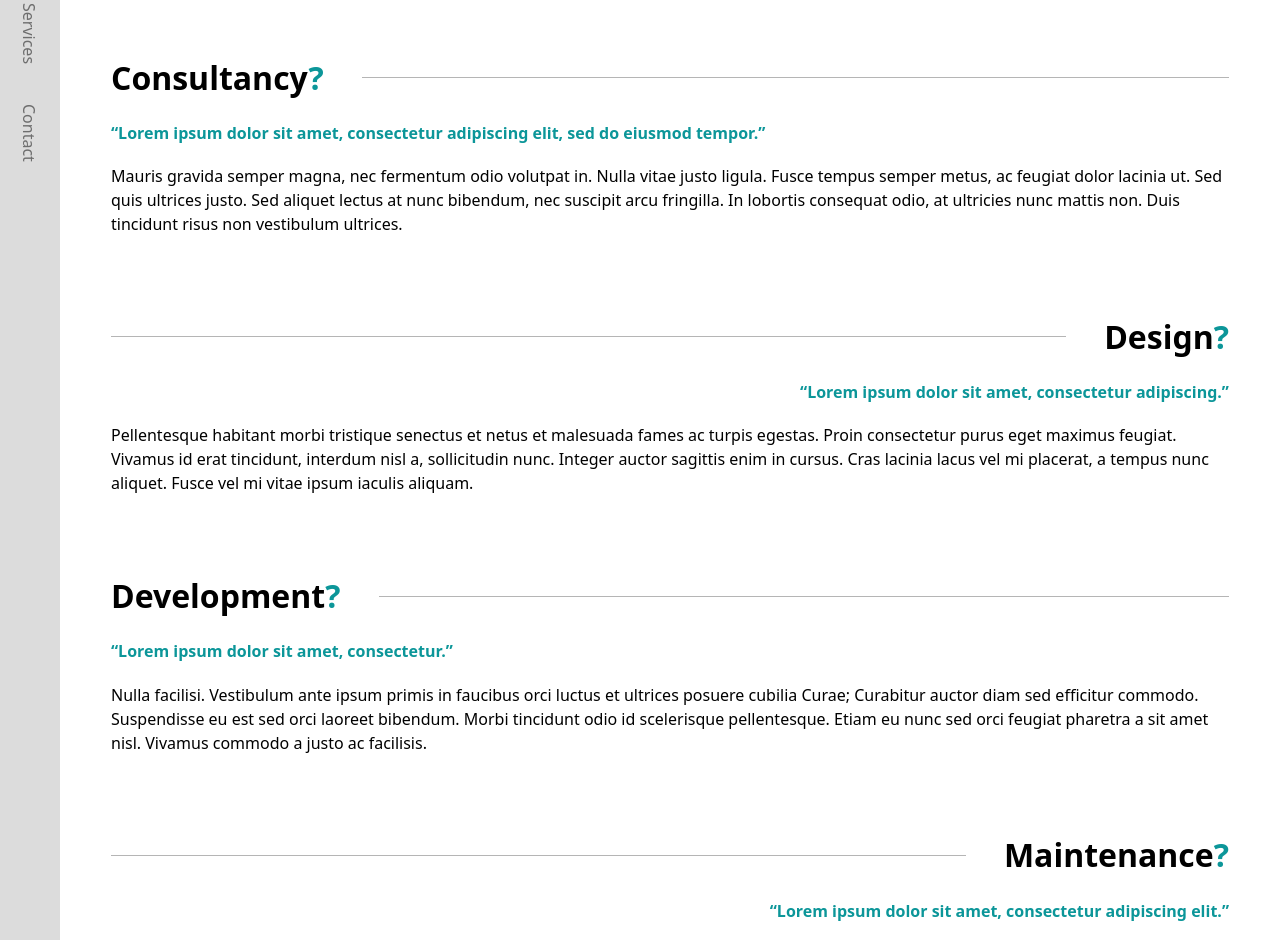
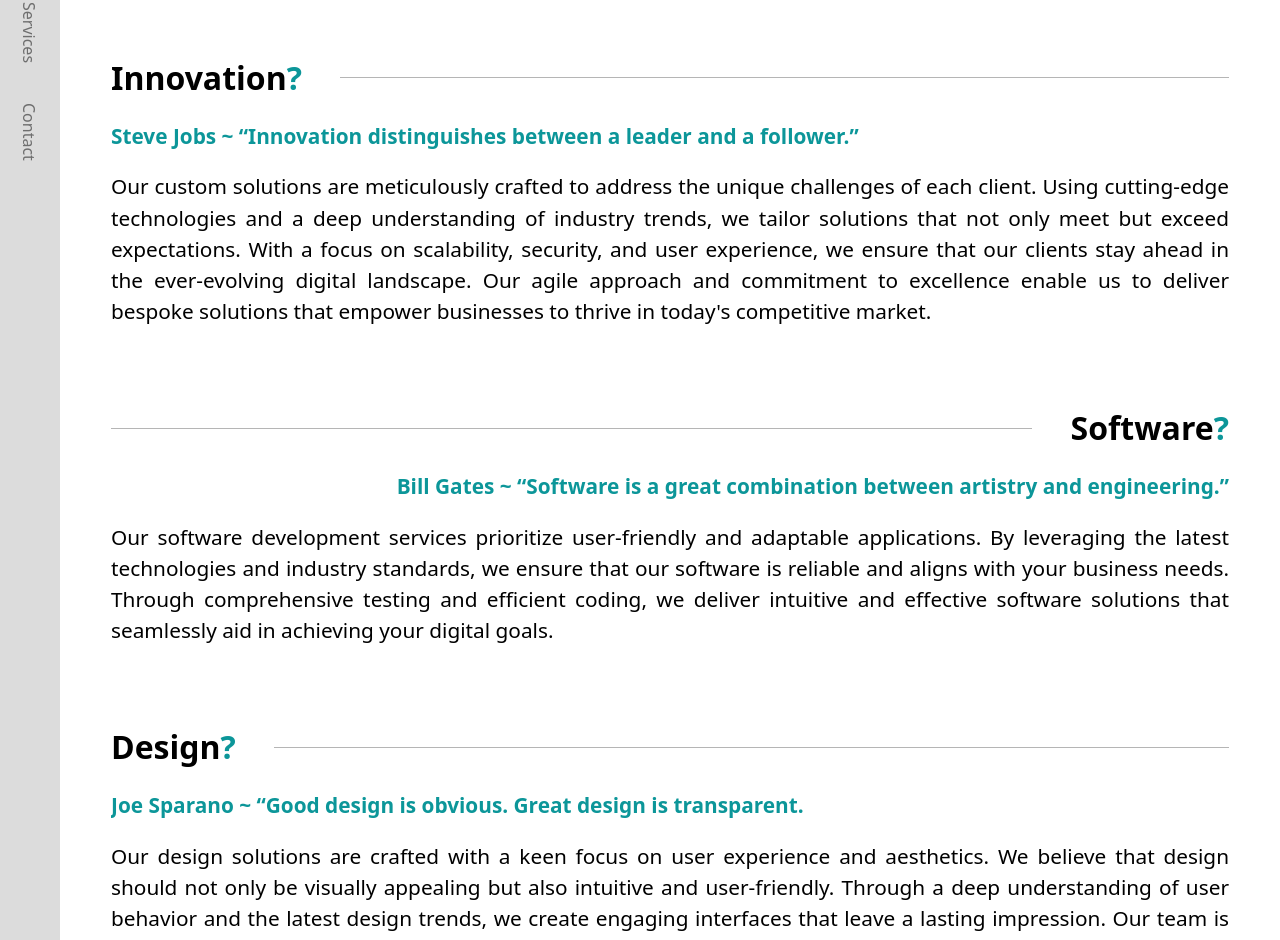
Before and after one commit to DBestQualitativeServices/dbest-frontend, a React (Vite) app: page /services in a window 1280 px wide. Shown: the part 279-1219 px from the top of the page. Built offline with nearby package versions, Linux system fonts and the light colour scheme.

Commit message:
Added different translations for services page

```diff
--- a/public/assets/locales/en/translation.json
+++ b/public/assets/locales/en/translation.json
@@ -1,8 +1,39 @@
 {
   "navbar": [
-    { "id": "home", "name": "Home" },
-    { "id": "about", "name": "About" },
-    { "id": "services", "name": "Services" },
-    { "id": "contact", "name": "Contact" }
+    {
+      "id": "home",
+      "name": "Home"
+    },
+    {
+      "id": "about",
+      "name": "About"
+    },
+    {
+      "id": "services",
+      "name": "Services"
+    },
+    {
+      "id": "contact",
+      "name": "Contact"
+    }
+  ],
+  "services": [
+    {
+      "name": "Innovation",
+      "quote": "Steve Jobs ~ “Innovation distinguishes between a leader and a follower.”",
+      "description": "Our custom solutions are meticulously crafted to address the unique challenges of each client. Using cutting-edge technologies and a deep understanding of industry trends, we tailor solutions that not only meet but exceed expectations. With a focus on scalability, security, and user experience, we ensure that our clients stay ahead in the ever-evolving digital landscape. Our agile approach and commitment to excellence enable us to deliver bespoke solutions that empower businesses to thrive in today's competitive market."
+    },{
+      "name": "Software",
+      "quote": "Bill Gates ~ “Software is a great combination between artistry and engineering.”",
+      "description": "Our software development services prioritize user-friendly and adaptable applications. By leveraging the latest technologies and industry standards, we ensure that our software is reliable and aligns with your business needs. Through comprehensive testing and efficient coding, we deliver intuitive and effective software solutions that seamlessly aid in achieving your digital goals."
+    },{
+      "name": "Design",
+      "quote": "Joe Sparano ~ “Good design is obvious. Great design is transparent.",
+      "description": "Our design solutions are crafted with a keen focus on user experience and aesthetics. We believe that design should not only be visually appealing but also intuitive and user-friendly. Through a deep understanding of user behavior and the latest design trends, we create engaging interfaces that leave a lasting impression. Our team is dedicated to delivering designs that seamlessly integrate with the overall user journey, enhancing the overall experience and driving user engagement to new heights.\n\n"
+    },{
+      "name": "Integration",
+      "quote": "Nicolae Iorga ~ “An entire ocean of values can be integrated into a single system, creating a unified force.”",
+      "description": "Our integration services streamline and unify complex business processes, ensuring a cohesive and efficient digital infrastructure. We specialize in seamlessly connecting diverse systems and applications, enabling businesses to harness the full potential of their technology ecosystem. With a focus on scalability and robust interoperability, we facilitate the seamless flow of data and operations, empowering organizations to optimize their workflows and achieve heightened productivity and collaboration."
+    }
   ]
 }
--- a/src/components/Services.jsx
+++ b/src/components/Services.jsx
@@ -1,37 +1,13 @@
 import PageWrapper from "./PageWrapper";
 import Reveal from "../utils/Reveal";
 import SectionHeader from "../utils/SectionHeader";
+import {useTranslation} from "react-i18next";
 
 const Services = ({}) => {
+    const {t} = useTranslation()
 
-    const services = [
-        {
-            id: "consultancy",
-            name: "Consultancy",
-            quote: "“Lorem ipsum dolor sit amet, consectetur adipiscing elit, sed do eiusmod tempor.”",
-            description: "Mauris gravida semper magna, nec fermentum odio volutpat in. Nulla vitae justo ligula. Fusce tempus semper metus, ac feugiat dolor lacinia ut. Sed quis ultrices justo. Sed aliquet lectus at nunc bibendum, nec suscipit arcu fringilla. In lobortis consequat odio, at ultricies nunc mattis non. Duis tincidunt risus non vestibulum ultrices."
-        }, {
-            id: "design",
-            name: "Design",
-            quote: "“Lorem ipsum dolor sit amet, consectetur adipiscing.”",
-            description: "Pellentesque habitant morbi tristique senectus et netus et malesuada fames ac turpis egestas. Proin consectetur purus eget maximus feugiat. Vivamus id erat tincidunt, interdum nisl a, sollicitudin nunc. Integer auctor sagittis enim in cursus. Cras lacinia lacus vel mi placerat, a tempus nunc aliquet. Fusce vel mi vitae ipsum iaculis aliquam."
-        }, {
-            id: "development",
-            name: "Development",
-            quote: "“Lorem ipsum dolor sit amet, consectetur.”",
-            description: "Nulla facilisi. Vestibulum ante ipsum primis in faucibus orci luctus et ultrices posuere cubilia Curae; Curabitur auctor diam sed efficitur commodo. Suspendisse eu est sed orci laoreet bibendum. Morbi tincidunt odio id scelerisque pellentesque. Etiam eu nunc sed orci feugiat pharetra a sit amet nisl. Vivamus commodo a justo ac facilisis."
-        }, {
-            id: "maintenance",
-            name: "Maintenance",
-            quote: "“Lorem ipsum dolor sit amet, consectetur adipiscing elit.”",
-            description: "Sed non magna vitae nisl dignissim egestas. Aliquam erat volutpat. Nulla facilisi. Vivamus vitae elit eu purus hendrerit feugiat in at dui. Nam euismod turpis id nisi varius, non fringilla nisi consequat. Fusce volutpat mauris ut diam consequat, at rhoncus elit efficitur. Proin a risus vel odio ultricies egestas."
-        }, {
-            id: "branding",
-            name: "Branding",
-            quote: "“Lorem ipsum dolor sit amet.”",
-            description: "Integer at erat eget elit consectetur vehicula. In hac habitasse platea dictumst. Vivamus vel neque non purus vestibulum lacinia. Nam non velit vel turpis bibendum ullamcorper. Maecenas sagittis sapien a mauris elementum, nec iaculis elit fermentum. Morbi non nulla a odio iaculis egestas. Nam at neque in arcu interdum tempus."
-        },
-    ];
+
+    const services = (t('services', { returnObjects: true }))
 
     return (
         <PageWrapper>
@@ -47,13 +23,13 @@
 
                     {services.length !== 0 && services.map((service, index) => {
                         return (
-                            <div key={service.id}>
+                            <div key={index}>
                                 <SectionHeader title={service.name} dir={index % 2 === 0 ? "l" : "r"}/>
 
                                 <div className={"-mt-[1.2rem] mb-[2.4rem]"}>
                                     <Reveal width="100%">
                                         <div className={index % 2 === 0 ? "flex" : "flex justify-end"}>
-                                            <span className={"text-brandColor text-xs font-bold"}>
+                                            <span className={`md:w-[80%] text-brandColor text-xs sm:text-md font-bold ${index % 2 === 0 ? "text-start" : "text-end"}`}>
                                                 {service.quote}
                                             </span>
                                         </div>
@@ -63,7 +39,7 @@
                                 <div className={"-mt-[1.2rem] mb-[4.8rem]"}>
                                     <Reveal width="100%">
                                         <div className={"flex "}>
-                                            <span className={"text-xs font-thin"}>
+                                            <span className={"text-xs sm:text-md font-thin text-justify"}>
                                                 {service.description}
                                             </span>
                                         </div>
--- a/src/utils/SectionHeader.jsx
+++ b/src/utils/SectionHeader.jsx
@@ -6,10 +6,10 @@
             className={"flex items-center gap-[2.4rem] mb-[2.4rem]"}
             style={{flexDirection: dir === "r" ? "row" : "row-reverse"}}
         >
-            <div className={"w-full h-[1px] bg-textColor opacity-30"}/>
+            <div className={"w-full h-[1px] bg-textColor dark:bg-darkTextColor opacity-30"}/>
             <h3>
                 <Reveal>
-          <span className={"text-md sm:text-lg font-extrabold text-end"}>
+          <span className={"w-auto text-md sm:text-lg font-extrabold text-end"}>
             {title}
               <span className={"text-brandColor"}>?</span>
           </span>
--- a/tailwind.config.js
+++ b/tailwind.config.js
@@ -29,8 +29,8 @@
         extend: {
             fontSize: {
                 'xs': '1.0rem',
-                'sm': '1.2rem',
-                'md': '1.4rem',
+                'sm': '1.1rem',
+                'md': '1.3rem',
                 'lg': '2.0rem',
                 'xl': '5.0rem',
                 '2xl': '9.4rem',
```
Also changed, not shown: public/assets/locales/ro/translation.json (+19 -0 lines).
